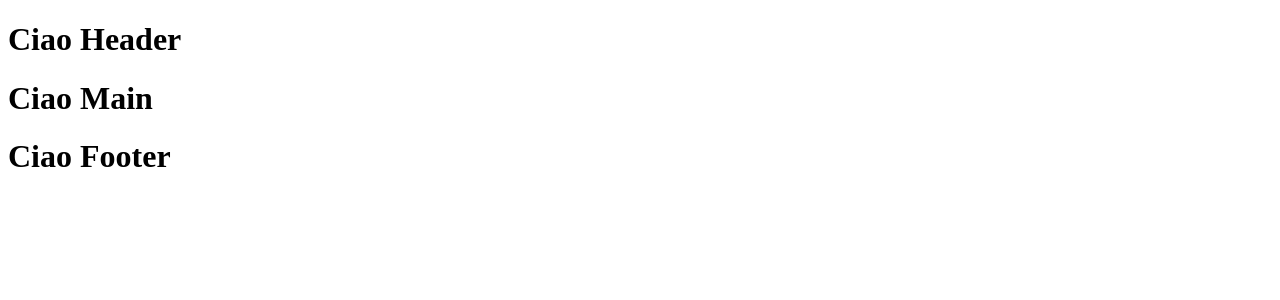
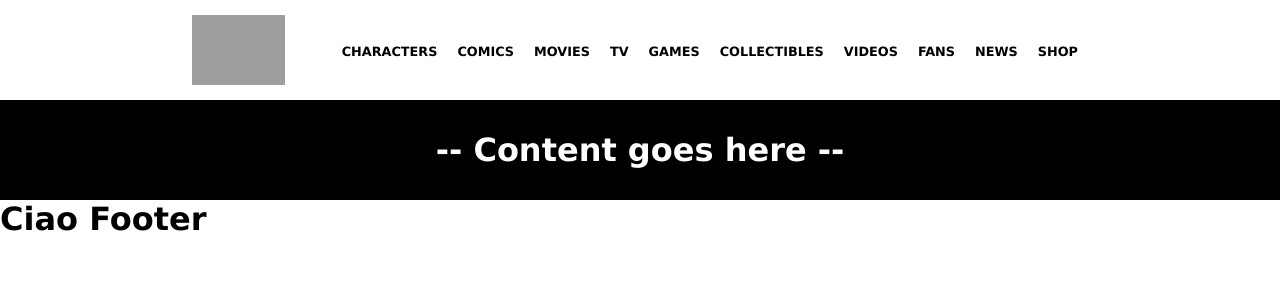
Before and after one commit to Ludo4official/vite-comics, a Vue app: page / in a window 1280 px wide. Shown: the top 300 px of the page. Built offline with nearby package versions, Linux system fonts and the light colour scheme; grey boxes are pictures that could not be loaded.

Commit message:
Progressi DC comics

```diff
--- a/package.json
+++ b/package.json
@@ -13,6 +13,7 @@
   },
   "devDependencies": {
     "@vitejs/plugin-vue": "^4.0.0",
+    "sass": "^1.58.0",
     "vite": "^4.1.0"
   }
 }
--- a/src/App.vue
+++ b/src/App.vue
@@ -27,11 +27,25 @@ export default {
 
 <template>
 
-    <AppHeader/>
-    <AppMain/>
-    <AppFooter/>
+  <div class="container">
+      <AppHeader/>
+      <AppMain/>
+      <AppFooter/>
+  </div>
 
 </template>
 
-<style scoped>
+<style>
+
+  * {
+    margin: 0;
+    padding: 0;
+    box-sizing: border-box;
+    font-family: 'Lucida Sans', 'Lucida Sans Regular', 'Lucida Grande', 'Lucida Sans Unicode', Geneva, Verdana, sans-serif;
+  }
+  .container {
+        width: 100vw;
+        height: 100vh;
+    }
+
 </style>
--- a/src/components/AppHeader.vue
+++ b/src/components/AppHeader.vue
@@ -17,10 +17,68 @@
 
 <template>
 
-    <h1>Ciao Header</h1>
+    <div class="header">
+        <div class="logo">
+            <img src="../assets/img/dc-logo.png" alt="DC LOGO">
+        </div>
+        <div class="link">
+            <ul>
+                <li>
+                    <a href="#">characters</a>
+                    <a href="#">comics</a>
+                    <a href="#">movies</a>
+                    <a href="#">tv</a>
+                    <a href="#">games</a>
+                    <a href="#">collectibles</a>
+                    <a href="#">videos</a>
+                    <a href="#">fans</a>
+                    <a href="#">news</a>
+                    <a href="#">shop</a>
+                </li>
+            </ul>
+        </div>
+    </div>
 
 </template>
 
-<style scoped>
+<style lang="scss" scoped>
+
+    .header {
+        width: 70%;
+        height: 100px;
+        display: flex;
+        justify-content: space-between;
+        align-items: center;
+        margin: 0 auto;
+
+        .logo {
+            height: 100%;
+            width: 100%;
+            display: flex;
+            align-items: center;
+
+            img {
+                height: 70%;
+            }
+        }
+
+        ul {
+            list-style: none;
+
+            li > a {
+                text-decoration: none;
+                color: black;
+                padding: 30px 10px;
+                text-transform: uppercase;
+                font-size: 0.8rem;
+                font-weight: bold;
+
+                &:hover {
+                    color:#0c7cec;
+                    border-bottom: 5px solid #0c7cec;
+                }
+            }
+        }
+    }
 
 </style>
--- a/src/components/AppMain.vue
+++ b/src/components/AppMain.vue
@@ -17,10 +17,28 @@
 
 <template>
 
-    <h1>Ciao Main</h1>
+    <div class="main">
+
+        <h1 class="title">-- Content goes here --</h1>
+
+    </div>
+
 
 </template>
 
-<style scoped>
+<style lang="scss" scoped>
+
+    .main {
+        height: 100px;
+        width: 100%;
+        background-color: black;
+        display: flex;
+            align-items: center;
+            justify-content: center;
+
+        .title {
+            color: white;
+        }
+    }
 
 </style>
```
Also changed, not shown: 1 other file (tests, documents, lock files or other folders).
